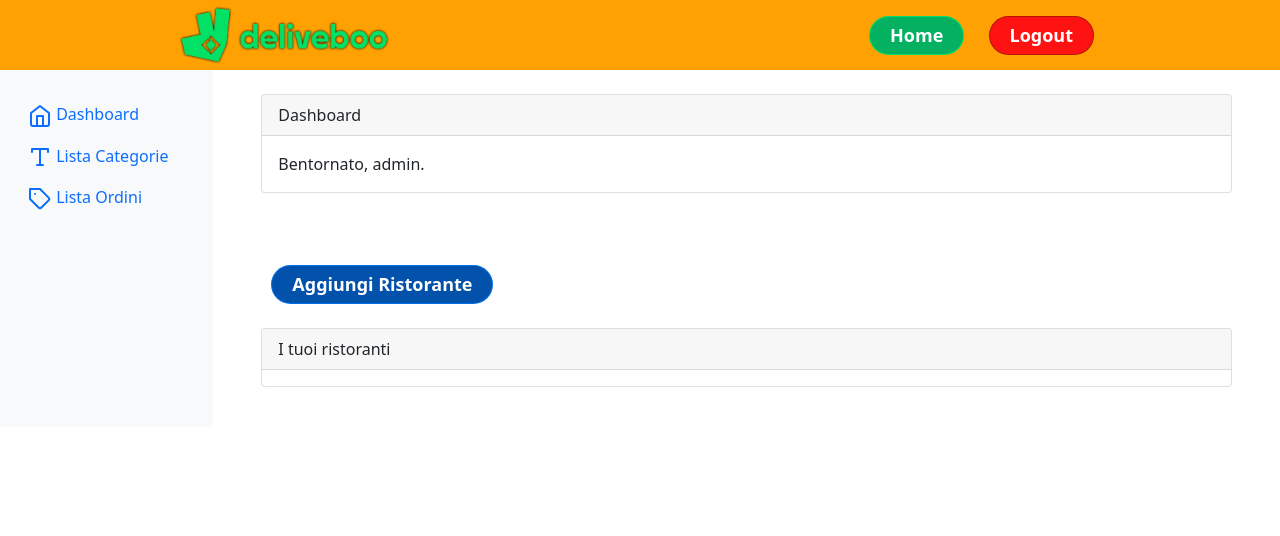
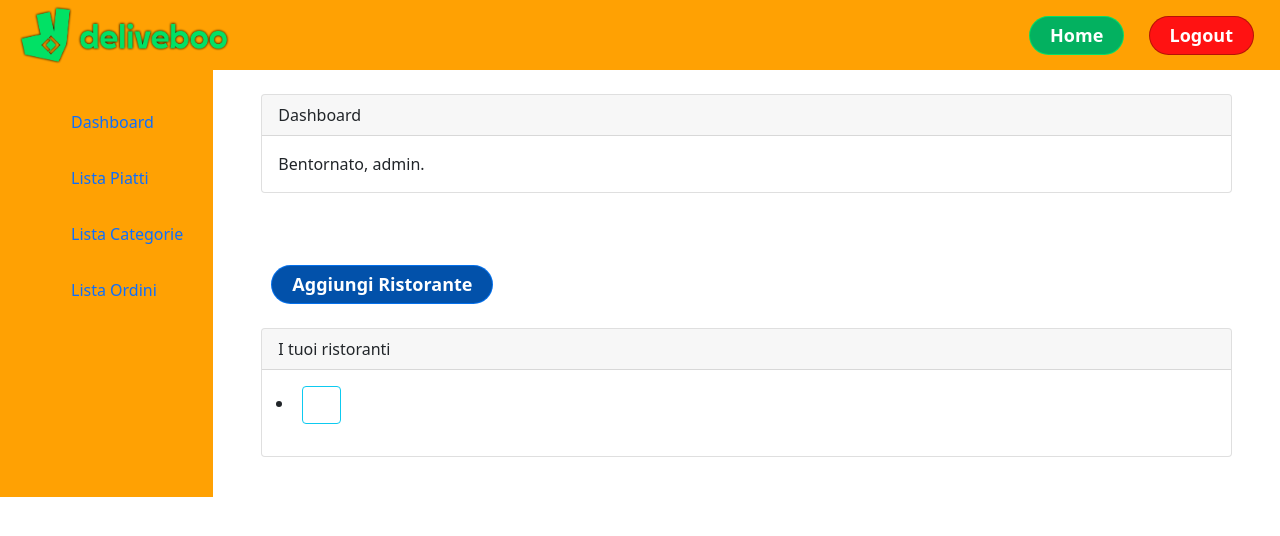
Before and after one commit to VitoMars/proj-deliveboo, a Laravel app: page /admin in a window 1280 px wide. Shown: the top 536 px of the page. Run offline with Laravel 8, Linux system fonts and the light colour scheme; a user stored in the database is signed in; data comes from the database, SQL or seed files in the repository; data that the repository does not hold is empty; style sheets or scripts are compiled from the project's sources; some web fonts are replaced.

Commit message:
Modifiche dashboard

```diff
--- a/app/Http/Controllers/Admin/HomeController.php
+++ b/app/Http/Controllers/Admin/HomeController.php
@@ -14,7 +14,7 @@
     public function index()
     {
         // $restaurants = Restaurant::all();
-        $restaurants = Restaurant::all()->where('user_id', '=', Auth::user()->id);
-        return view('admin.index', compact('restaurants'));
+        $restaurant = Restaurant::where('user_id', '=', Auth::user()->id)->first();
+        return view('admin.index', compact('restaurant'));
     }
 }
--- a/app/Http/Controllers/Admin/RestaurantController.php
+++ b/app/Http/Controllers/Admin/RestaurantController.php
@@ -161,7 +161,7 @@
         } else {
             $restaurant->categories()->sync([]);
         }
-        return redirect()->route('admin.restaurants.index');
+        return redirect()->route('admin.index');
     }
 
     /**
@@ -175,6 +175,6 @@
         $restaurant->categories()->detach($restaurant->id);
         $restaurant->delete();
 
-        return redirect()->route('admin.restaurants.index')->with('status', 'Ristorante eliminato');
+        return redirect()->route('admin.index')->with('status', 'Ristorante eliminato');
     }
 }
--- a/resources/sass/_commons.scss
+++ b/resources/sass/_commons.scss
@@ -1,11 +1,20 @@
-html,body {
-    height: 100vh;
+// Variables
+@import "variables";
+
+html, body {
+    height: 100vh !important;
 }
+
+
 
 * {
     margin: 0;
     padding: 0;
     box-sizing: border-box;
+}
+
+.my-bg-orange {
+    background-color: $my-orange;
 }
 
 /* Guest Home */
@@ -37,12 +46,12 @@
             margin: 0;
         }
     }
+}
 
-}
+/* Guest Home */
+
+/*Admin Home */
 
 
 
-
-
-
-/* Guest Home */
+/*Admin Home */
--- a/resources/sass/_variables.scss
+++ b/resources/sass/_variables.scss
@@ -16,4 +16,6 @@
 $yellow: #ffed4a;
 $green: #38c172;
 $teal: #4dc0b5;
-$cyan: #6cb2eb;
+
+
+$my-orange: #ffa103;
--- a/resources/views/admin/restaurants/show.blade.php
+++ b/resources/views/admin/restaurants/show.blade.php
@@ -13,7 +13,7 @@
         {{-- Dettaglio Ristorante --}}
         <div class="col-md-12">
             <a href="{{ route('admin.plates.create') }}">
-                <button type="button" class="btn btn-primary my-4 text-white">Aggiungi Piatto</button>
+                <button type="button" class="my-btn-blue btn my-4 text-white">Aggiungi Piatto</button>
             </a>
             <div class="card mb-3">
                 <div class="card-header pr-0 pl-0">
@@ -38,7 +38,7 @@
                     </li>
                     <li><strong>I tuoi Piatti: </strong>
                         @foreach ($restaurant->plates as $plate)
-                        <a href="" class="mx-2">{{$plate['name']}}</a>
+                        <a href="{{ route('admin.plates.show', $plate['id']) }}" class="mx-2">{{$plate['name']}}</a>
                         @endforeach
                     </li>
                 </ul>
--- a/resources/views/layouts/dashboard.blade.php
+++ b/resources/views/layouts/dashboard.blade.php
@@ -8,7 +8,7 @@
     <!-- CSRF Token -->
     <meta name="csrf-token" content="{{ csrf_token() }}">
 
-    <title>{{ config('app.name', 'Laravel') }}</title>
+    <title>{{ config('app.name', 'Admin, Dashboard') }}</title>
 
     <!-- Scripts -->
     <script src="{{ asset('js/app.js') }}" defer></script>
@@ -24,7 +24,7 @@
 <body>
     <header>
 
-        <nav class="my-navbar w-75 mx-auto px-3 nav-bar d-flex align-items-center justify-content-between">
+        <nav class="my-navbar w-100 mx-auto px-3 nav-bar d-flex align-items-center justify-content-between">
             <a class="h-100" href=""><img class="logo-home" src="{{ asset('images/deliveboo-logoo.png') }}" alt="DeliveBoo Logo"></a>
             <div class="top-right links">
                     <a class="my-btn-green btn" href="{{ route('index') }}">
@@ -45,46 +45,43 @@
 
     <div class="container-fluid">
         <div class="row">
-            <nav class="col-md-2 d-none d-md-block bg-light sidebar py-4">
+            <nav class="col-md-2 d-none d-md-block my-bg-orange sidebar py-4">
                 <div class="sidebar-sticky">
-                    <ul class="nav flex-column">
+                    <ul class="nav flex-column h-100">
                         {{-- Dashboard --}}
-                        <li class="nav-item">
-                            <a class="nav-link active" href="{{ route('admin.index') }}">
-                                <svg xmlns="http://www.w3.org/2000/svg" width="24" height="24" viewBox="0 0 24 24"
-                                    fill="none" stroke="currentColor" stroke-width="2" stroke-linecap="round"
-                                    stroke-linejoin="round" class="feather feather-home">
-                                    <path d="M3 9l9-7 9 7v11a2 2 0 0 1-2 2H5a2 2 0 0 1-2-2z"></path>
-                                    <polyline points="9 22 9 12 15 12 15 22"></polyline>
-                                </svg>
-                                Dashboard
+                        <li class="nav-item d-flex my-2 ">
+                            <a class="nav-link d-flex justify-content-center align-items-center" href="{{ route('admin.index') }}">
+                                <div style="width: 27px" class="d-flex justify-content-center align-items-center me-3">
+                                    <i class="fas fa-house-user fs-4"></i>
+                                </div>
+
+                                <p class="m-0">Dashboard</p>
+                            </a>
+                        </li>
+                        <li class="nav-item d-flex my-2 ">
+                            <a class="nav-link d-flex justify-content-center align-items-center" href="{{ route('admin.index') }}">
+                                <div style="width: 27px" class="d-flex justify-content-center align-items-center me-3">
+                                    <i class="fas fa-utensils fs-4"></i>
+                                </div>
+                                <p class="m-0">Lista Piatti</p>
                             </a>
                         </li>
                         {{-- Categories --}}
-                        <li class="nav-item">
-                            <a class="nav-link" href="{{ route('admin.categories.index') }}">
-                                <svg xmlns="http://www.w3.org/2000/svg" width="24" height="24" viewBox="0 0 24 24"
-                                    fill="none" stroke="currentColor" stroke-width="2" stroke-linecap="round"
-                                    stroke-linejoin="round" class="feather feather-activity">
-                                    <polyline points="4 7 4 4 20 4 20 7"></polyline>
-                                    <line x1="9" y1="20" x2="15" y2="20"></line>
-                                    <line x1="12" y1="4" x2="12" y2="20"></line>
-                                </svg>
-                                Lista Categorie
+                        <li class="nav-item d-flex my-2 ">
+                            <a class="nav-link d-flex justify-content-center align-items-center" href="{{ route('admin.categories.index') }}">
+                                <div style="width: 27px" class="d-flex justify-content-center align-items-center me-3">
+                                    <i class="fas fa-hashtag fs-4"></i>
+                                </div>
+                                <p class="m-0">Lista Categorie</p>
                             </a>
                         </li>
                         {{-- Orders --}}
-                        <li class="nav-item">
-                            <a class="nav-link" href="{{ route('admin.orders.index') }}">
-                                <svg xmlns="http://www.w3.org/2000/svg" width="24" height="24" viewBox="0 0 24 24"
-                                    fill="none" stroke="currentColor" stroke-width="2" stroke-linecap="round"
-                                    stroke-linejoin="round" class="feather feather-activity">
-                                    <path
-                                        d="M20.59 13.41l-7.17 7.17a2 2 0 0 1-2.83 0L2 12V2h10l8.59 8.59a2 2 0 0 1 0 2.82z">
-                                    </path>
-                                    <line x1="7" y1="7" x2="7" y2="7"></line>
-                                </svg>
-                                Lista Ordini
+                        <li class="nav-item d-flex my-2 ">
+                            <a class="nav-link d-flex justify-content-center align-items-center" href="{{ route('admin.orders.index') }}">
+                                <div style="width: 27px" class="d-flex justify-content-center align-items-center me-3">
+                                    <i class="fas fa-shopping-cart fs-4"></i>
+                                </div>
+                                <p class="m-0">Lista Ordini</p>
                             </a>
                         </li>
                     </ul>
```
Also changed, not shown: app/Http/Controllers/Admin/PlateController.php (+7 -7 lines), resources/views/admin/index.blade.php (+0 -45 lines), resources/views/admin/plates/show.blade.php (+35 -0 lines), public/css/app.css.
